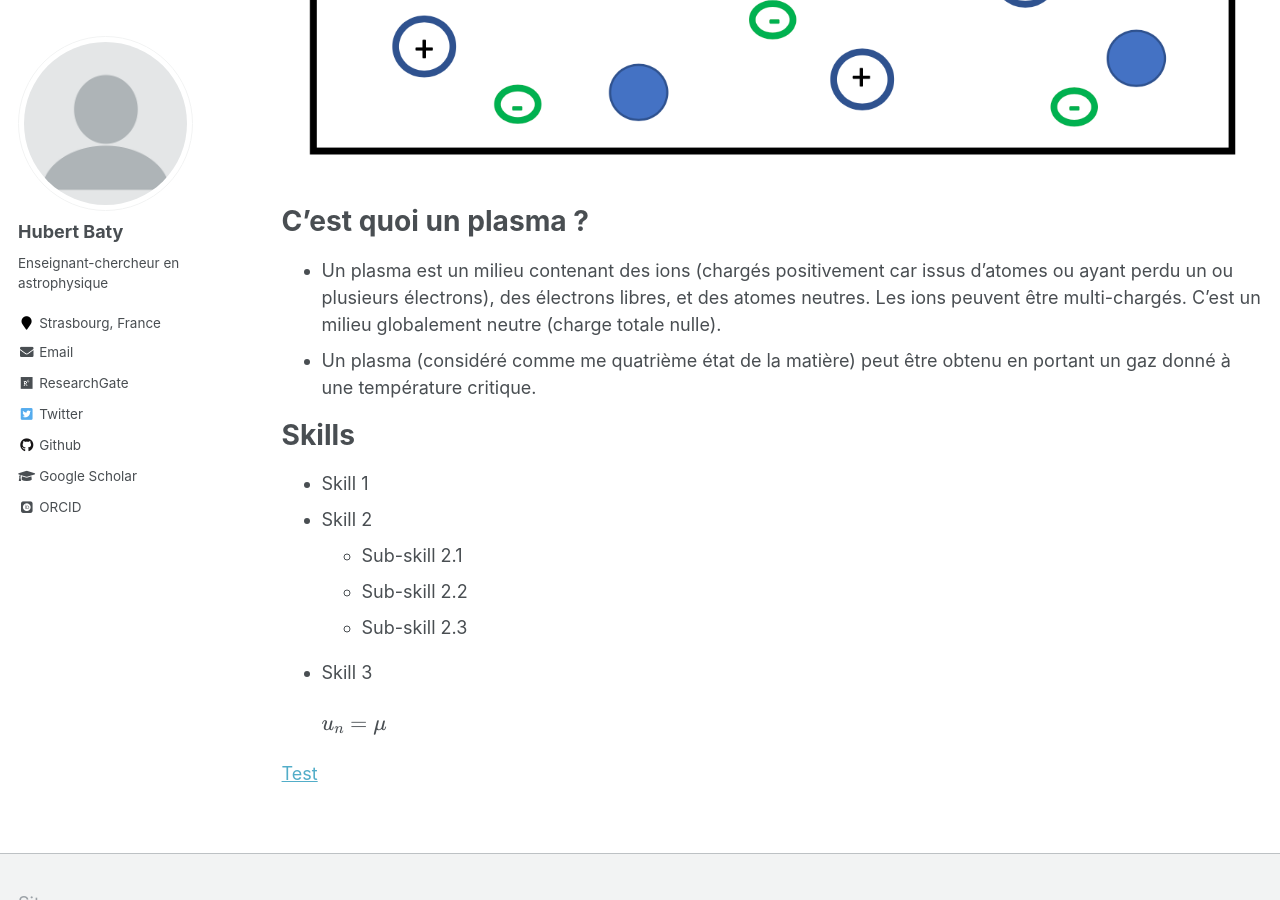
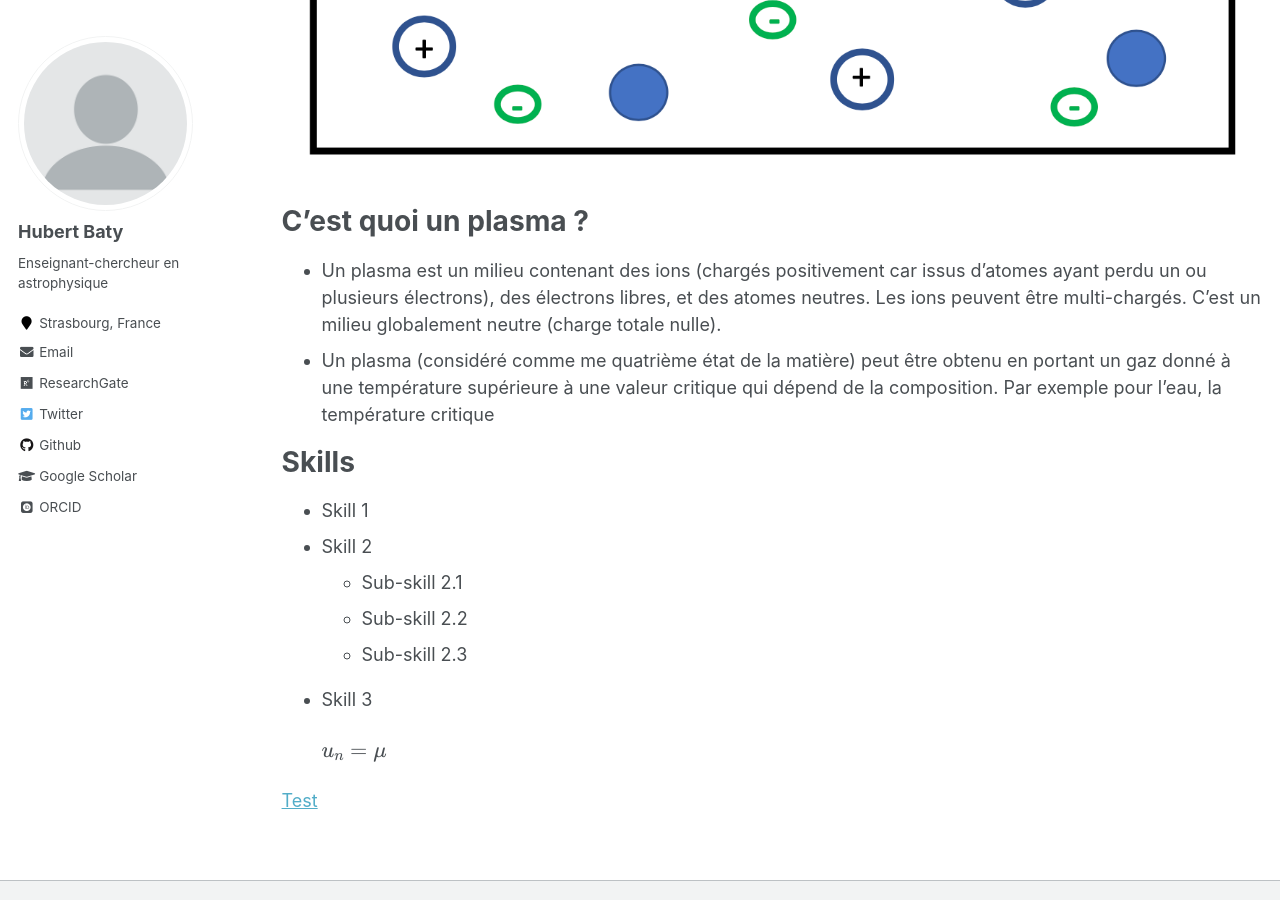
Before and after one commit to hubertbaty/hubertbaty.github.io, a Jekyll site: the page built from _pages/plasma.md, in a window 1280 px wide and 900 px high, scrolled down 898 px. Built offline with Jekyll 4.4.1, drawn with Linux system fonts in a browser that asks for light colours; some web fonts are replaced; formulas are drawn with MathJax 3.

Commit message:
Update plasma.md

```diff
--- a/_pages/plasma.md
+++ b/_pages/plasma.md
@@ -15,9 +15,10 @@ redirect_from:
 
 C'est quoi un plasma ?
 ======
-* Un plasma est un milieu contenant des ions (chargés positivement car issus d'atomes ou ayant perdu un ou plusieurs électrons), des
+* Un plasma est un milieu contenant des ions (chargés positivement car issus d'atomes ayant perdu un ou plusieurs électrons), des
 électrons libres, et des atomes neutres. Les ions peuvent être multi-chargés. C'est un milieu globalement neutre (charge totale nulle).
-* Un plasma (considéré comme me quatrième état de la matière) peut être obtenu en portant un gaz donné à une température critique.
+* Un plasma (considéré comme me quatrième état de la matière) peut être obtenu en portant un gaz donné à une température supérieure à une valeur critique qui
+dépend de la composition. Par exemple pour l'eau, la température critique
 
 
 
```
